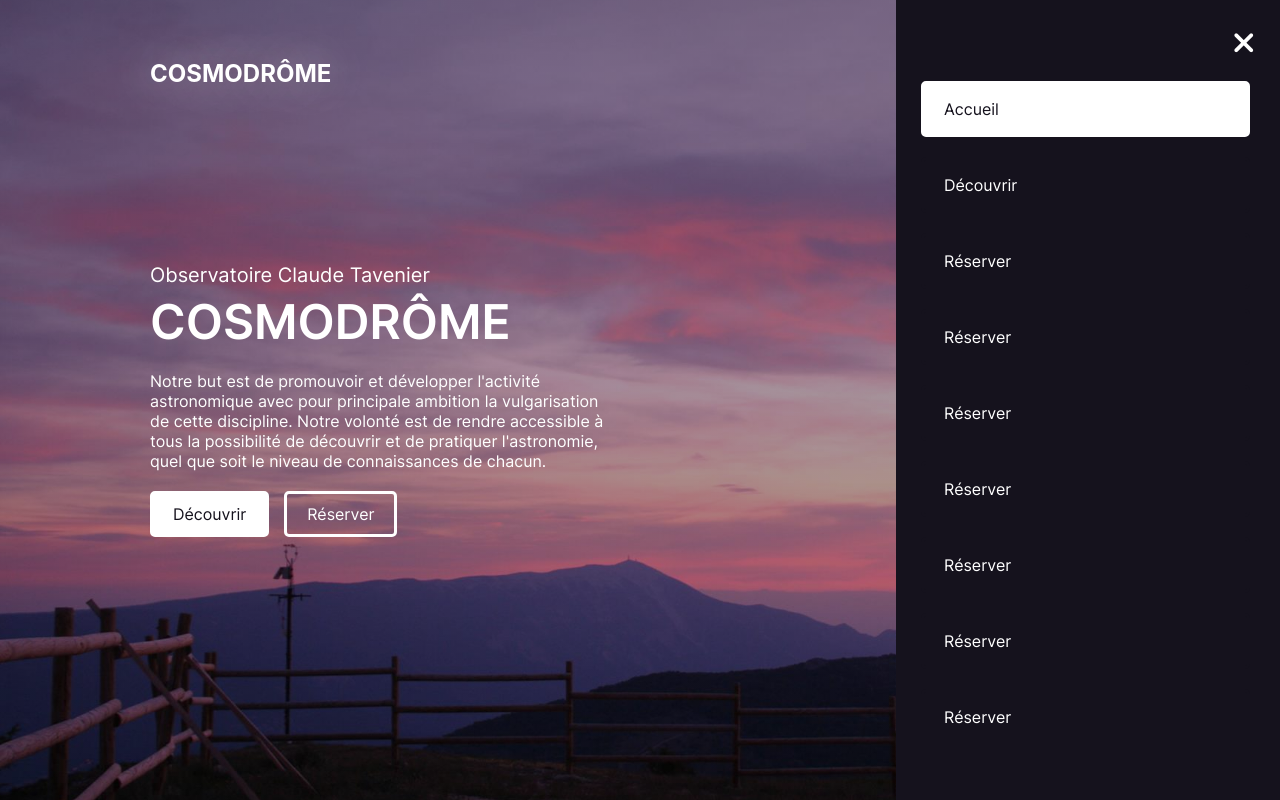
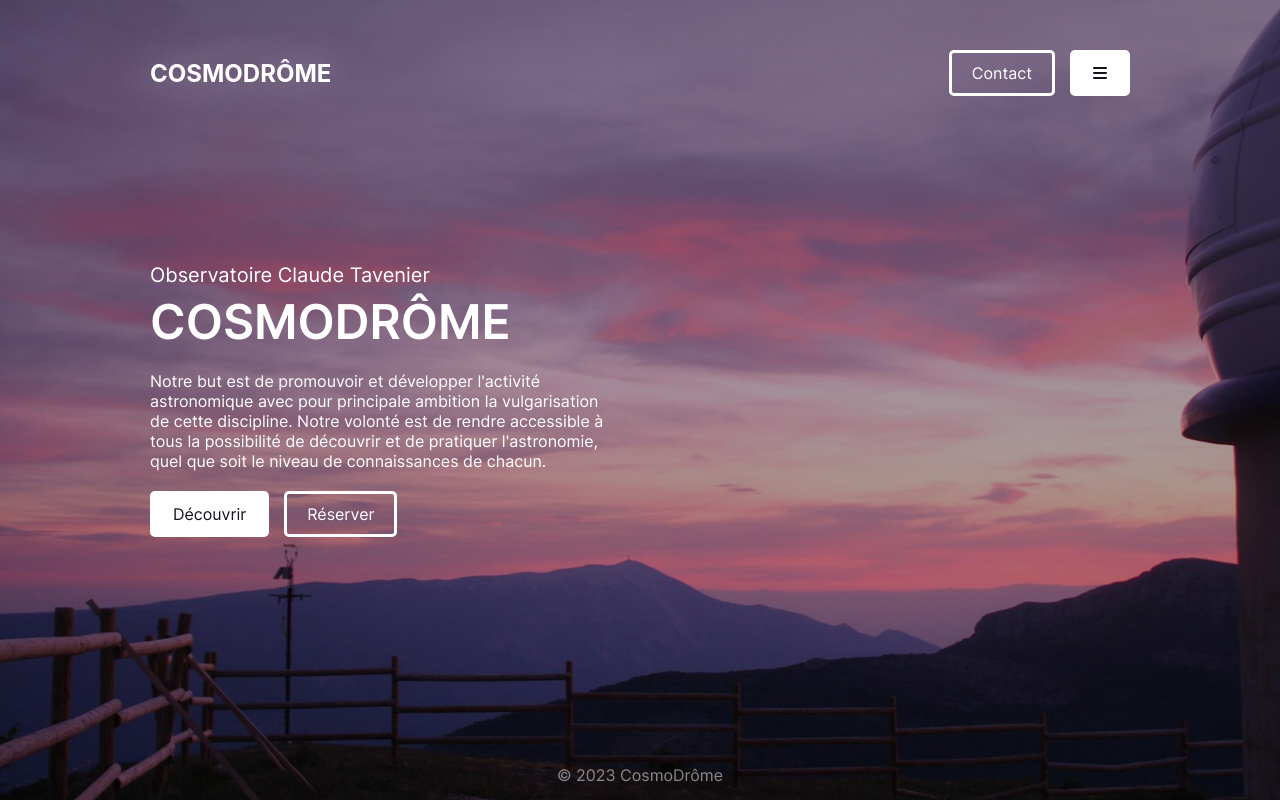
Before and after one commit to CosmoDrome-Observatoire-Claude-Tavenier/cosmodrome, a PHP site: page / in a window 1280 px wide. Run offline with PHP 8.4, Linux system fonts and the light colour scheme; some libraries are stand-ins or nearby versions; some web fonts are replaced.

Commit message:
Footer + Dropdown menus

```diff
--- a/www/css/style.css
+++ b/www/css/style.css
@@ -178,8 +178,14 @@ body {
     width: 5px;
 }
 
+.navbar--deployed--link--container {
+    width: calc(100% - 15px);
+    display: flex;
+    flex-direction: column;
+}
+
 .navbar--deployed--link {
-    width: calc(100% - 5px);
+    width: 100%;
     padding: 15px 20px;
     border-radius: 5px;
     color: var(--primary-color);
@@ -286,6 +329,27 @@ body {
     scale: 1.1;
 }
 
+/* Home footer */
+.home--footer {
+    position: absolute;
+    bottom: 0;
+    width: 100%;
+    height: 50px;
+    background-color: transparent;
+    display: flex;
+    justify-content: center;
+    align-items: center;
+}
+
+.home--footer p {
+    font-family: "Inter";
+    font-size: 1rem;
+    font-weight: 400;
+    color: var(--primary-color);
+    text-align: center;
+    opacity: 0.5;
+}
+
 @media screen and (min-width: 768px) {
     .navbar {
         padding: 50px 150px;
--- a/www/index.html
+++ b/www/index.html
@@ -18,19 +18,63 @@
             <button class="navbar--button" onclick="toggleNavbar()"><i class="fas fa-bars"></i></button>
         </div>
     </nav>
-    <div class="navbar--deployed "> <!-- navbar--deployed__inactive -->
+    <div class="navbar--deployed navbar--deployed__inactive">
         <button class="navbar--deployed--close" onclick="toggleNavbar()"><i class="fas fa-times"></i></button>
         <div class="navbar--deployed--links">
-            <a href="#" class="navbar--deployed--link navbar--deployed--link__active">Accueil</a>
-            <a href="" onclick="deployDropdown(2)" class="navbar--deployed--link">Découvrir</a>
-            <a href="#" class="navbar--deployed--link">Réserver</a>
-            <a href="#" class="navbar--deployed--link">Réserver</a>
-            <a href="#" class="navbar--deployed--link">Réserver</a>
-            <a href="#" class="navbar--deployed--link">Réserver</a>
-            <a href="#" class="navbar--deployed--link">Réserver</a>
-            <a href="#" class="navbar--deployed--link">Réserver</a>
-            <a href="#" class="navbar--deployed--link">Réserver</a>
-            <a href="#" class="navbar--deployed--link">Réserver</a>
+            <div class="navbar--deployed--link--container">
+                <a href="#" class="navbar--deployed--link navbar--deployed--link__active">Actif</a>
+            </div>
+            <div class="navbar--deployed--link--container navbar--dropdown--interaction">
+                <a href="#" class="navbar--deployed--link">Dropdown <i class="fas fa-caret-down"></i></a>
+                <div class="navbar--deployed--dropdown">
+                    <div class="navbar--deployed--link--container">
+                        <a href="#" class="navbar--deployed--link navbar--deployed--dropdown--link">Simple</a>
+                    </div>
+                    <div class="navbar--deployed--link--container">
+                        <a href="#" class="navbar--deployed--link navbar--deployed--dropdown--link">Simple</a>
+                    </div>
+                    <div class="navbar--deployed--link--container">
+                        <a href="#" class="navbar--deployed--link navbar--deployed--dropdown--link">Simple</a>
+                    </div>
+                    <div class="navbar--deployed--link--container">
+                        <a href="#" class="navbar--deployed--link navbar--deployed--dropdown--link">Simple</a>
+                    </div>
+                </div>
+            </div>
+            <div class="navbar--deployed--link--container navbar--dropdown--interaction">
+                <a href="#" class="navbar--deployed--link">Dropdown <i class="fas fa-caret-down"></i></a>
+                <div class="navbar--deployed--dropdown">
+                    <div class="navbar--deployed--link--container navbar--dropdown--interaction">
+                        <a href="#" class="navbar--deployed--link navbar--deployed--dropdown--link">Dropdown <i class="fas fa-caret-down"></i></a>
+                        <div class="navbar--deployed--dropdown">
+                            <div class="navbar--deployed--link--container">
+                                <a href="#" class="navbar--deployed--link navbar--deployed--dropdown--link">Simple</a>
+                            </div>
+                            <div class="navbar--deployed--link--container">
+                                <a href="#" class="navbar--deployed--link navbar--deployed--dropdown--link">Simple</a>
+                            </div>
+                            <div class="navbar--deployed--link--container">
+                                <a href="#" class="navbar--deployed--link navbar--deployed--dropdown--link">Simple</a>
+                            </div>
+                        </div>
+                        <a href="#" class="navbar--deployed--link navbar--deployed--dropdown--link">Simple</a>
+                        <a href="#" class="navbar--deployed--link navbar--deployed--dropdown--link">Simple</a>
+                        <a href="#" class="navbar--deployed--link navbar--deployed--dropdown--link">Simple</a>
+                    </div>
+                </div>
+            </div>
+            <div class="navbar--deployed--link--container">
+                <a href="#" class="navbar--deployed--link">Simple</a>
+            </div>
+            <div class="navbar--deployed--link--container">
+                <a href="#" class="navbar--deployed--link">Simple</a>
+            </div>
+            <div class="navbar--deployed--link--container">
+                <a href="#" class="navbar--deployed--link">Simple</a>
+            </div>
+            <div class="navbar--deployed--link--container">
+                <a href="#" class="navbar--deployed--link">Simple</a>
+            </div>
         </div>
     </div>
 
@@ -51,6 +95,10 @@
             </div>
         </div>
     </header>
+
+    <footer class="home--footer">
+        <p>© 2023 CosmoDrôme</p>
+    </footer>
 </body>
 
 </html>
--- a/www/js/script.js
+++ b/www/js/script.js
@@ -1,4 +1,35 @@
+// Function to toggle the navbar when the hamburger icon is clicked
 function toggleNavbar() {
     let deployedNavbar = document.getElementsByClassName("navbar--deployed")[0];
     deployedNavbar.classList.toggle("navbar--deployed__inactive");
 }
+
+// Function to listen mouse over on dropdown menu to show the dropdown menu
+function listenToDropdown() {
+    let dropdowns = document.getElementsByClassName("navbar--dropdown--interaction");
+    let dropdownsChildren = [];
+
+    for (let i = 0; i < dropdowns.length; i++) {
+        dropdownsChildren.push(dropdowns[i].children[1]);
+    }
+
+    for (let i = 0; i < dropdowns.length; i++) {
+        dropdowns[i].addEventListener("mouseover", function() {
+            dropdownsChildren[i].classList.add("navbar--deployed--dropdown__active");
+        });
+    }
+
+    for (let i = 0; i < dropdowns.length; i++) {
+        dropdowns[i].addEventListener("mouseout", function() {
+            dropdownsChildren[i].classList.remove("navbar--deployed--dropdown__active");
+        });
+    }
+}
+
+// Function to run all initial functions
+function init() {
+    listenToDropdown();
+}
+
+// Run the init function when the DOM is loaded
+document.addEventListener("DOMContentLoaded", init);
```
Also changed, not shown: other parts of www/css/style.css (+37 -0 lines).
